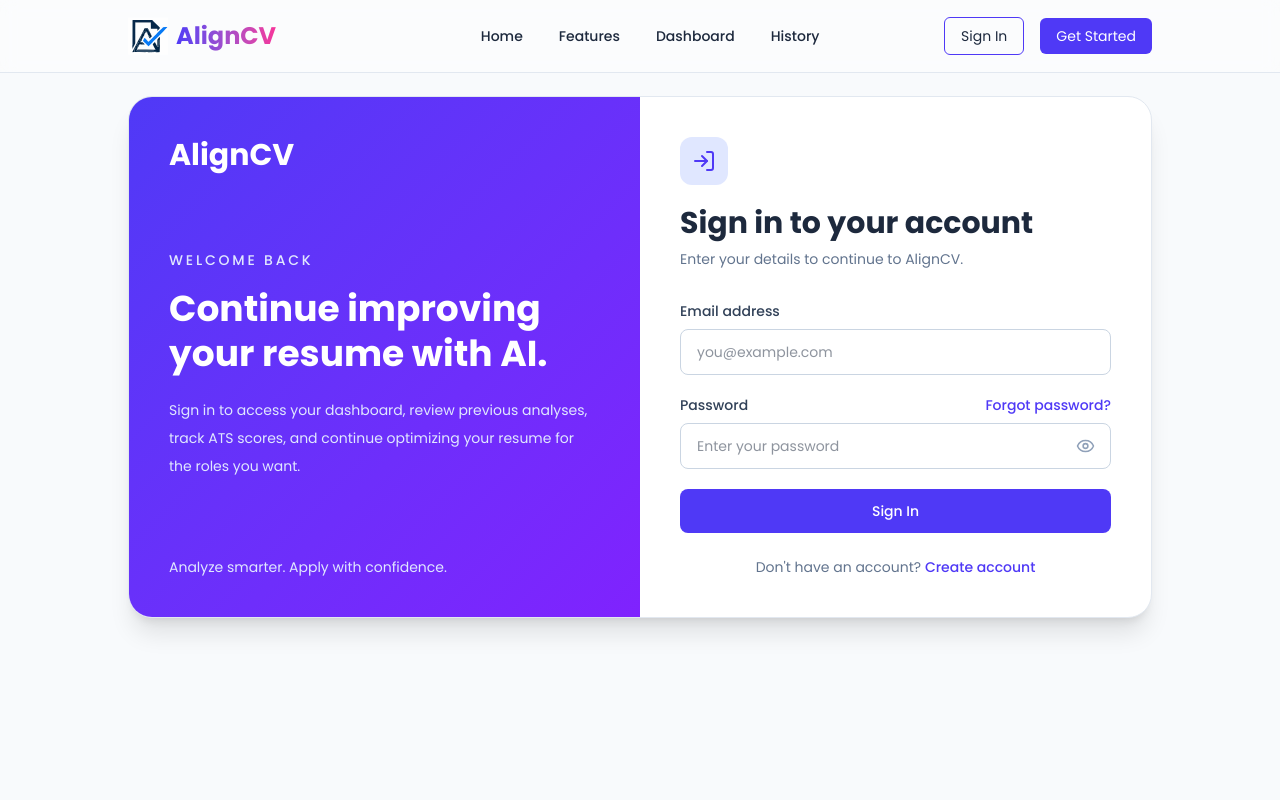
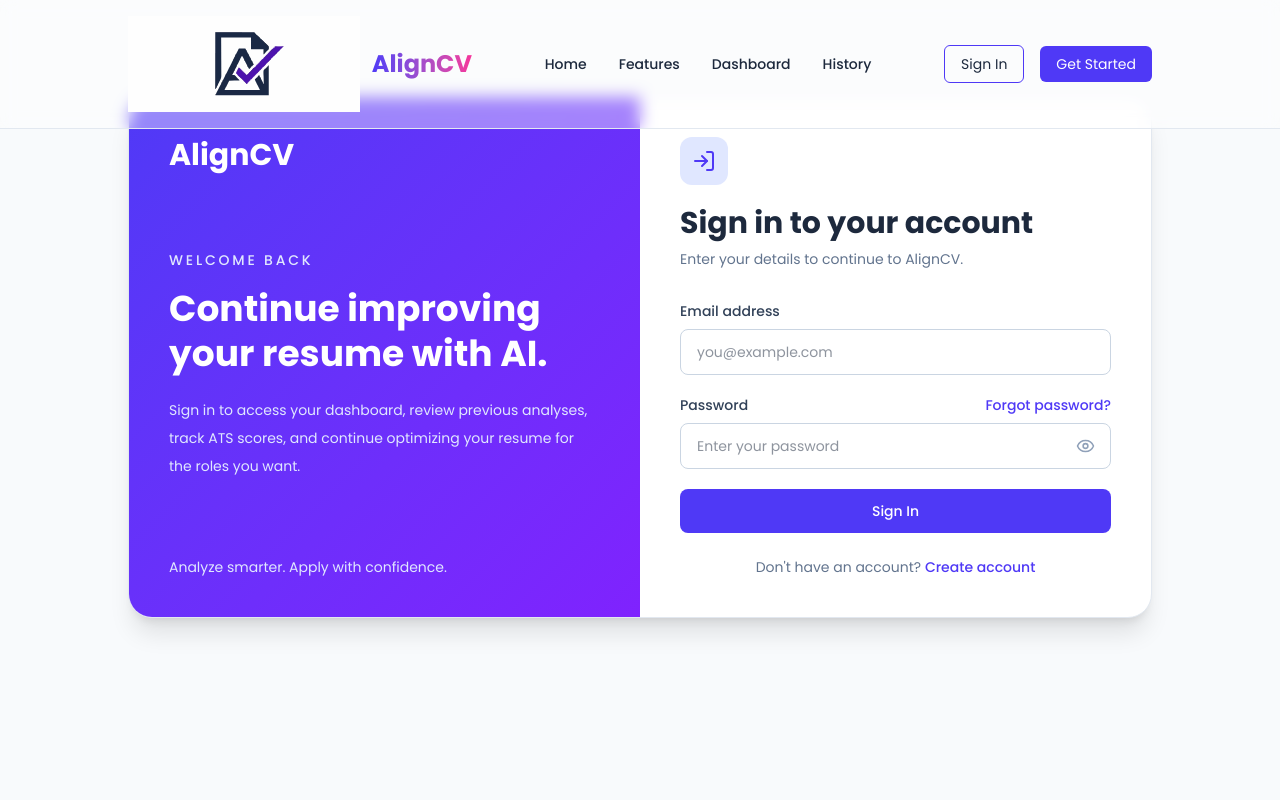
Before and after one commit to palaksss/fsdg-project, a React (Vite) app in the folder frontend/: page /login in a window 1280 px wide. Shown: the top 800 px of the page. Built offline with nearby package versions, Linux system fonts and the light colour scheme.

Commit message:
Update logo and favicon

```diff
--- a/frontend/src/components/Navbar.jsx
+++ b/frontend/src/components/Navbar.jsx
@@ -66,12 +66,12 @@ export default function Navbar() {
             <Link
                 to="/"
                 onClick={() => setOpenMobileMenu(false)}
-                className="flex items-center gap-2"
+                className="flex shrink-0 items-center gap-3"
             >
                 <img
                     src={Icon}
                     alt="AlignCV Logo"
-                    className="w-10 h-10"
+                    className="h-24 w-auto"
                 />
                 <span className="bg-gradient-to-r from-indigo-600 to-pink-500 bg-clip-text text-2xl font-bold text-transparent">
                     AlignCV
@@ -79,7 +79,7 @@ export default function Navbar() {
             </Link>
 
             {/* Desktop navigation */}
-            <div className="hidden items-center font-medium md:flex md:gap-8 lg:gap-9 lg:pl-20">
+            <div className="hidden flex-1 items-center justify-center font-medium md:flex md:gap-8">
                 {navLinks.map((link) =>
                     link.name === "Features" ? (
                         <button
```
Also changed, not shown: frontend/src/assets/icon.svg.
